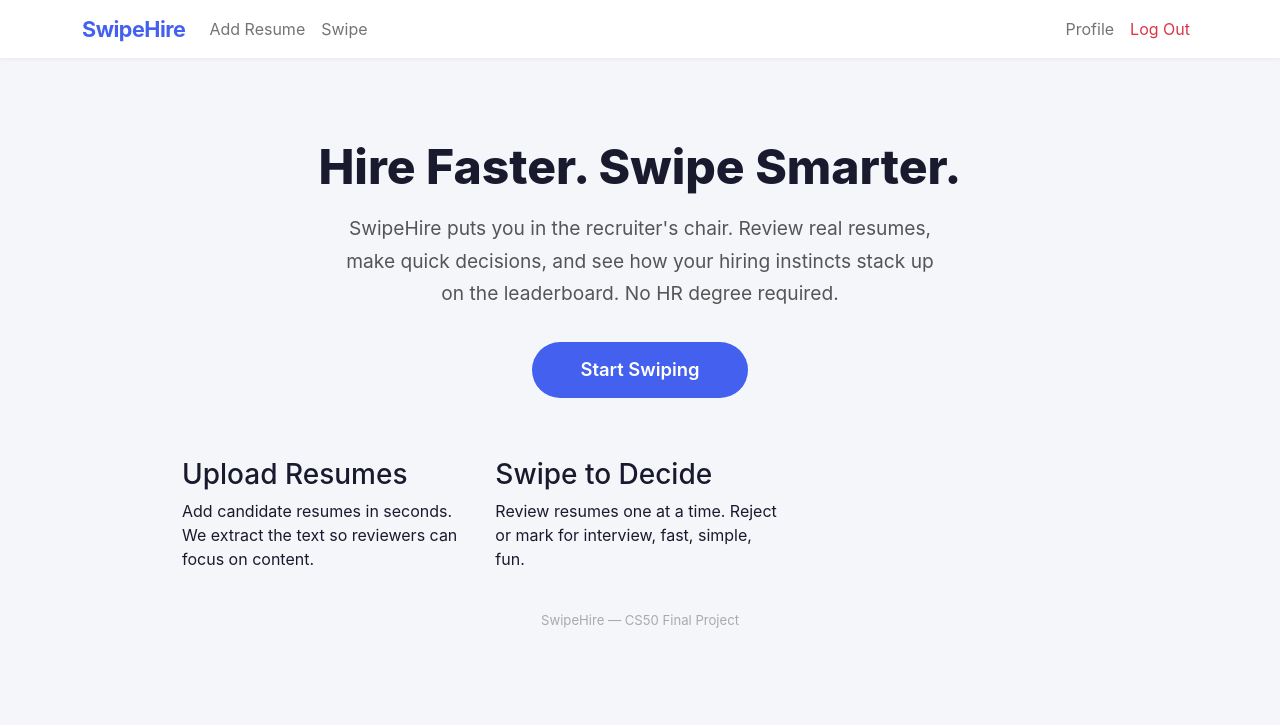
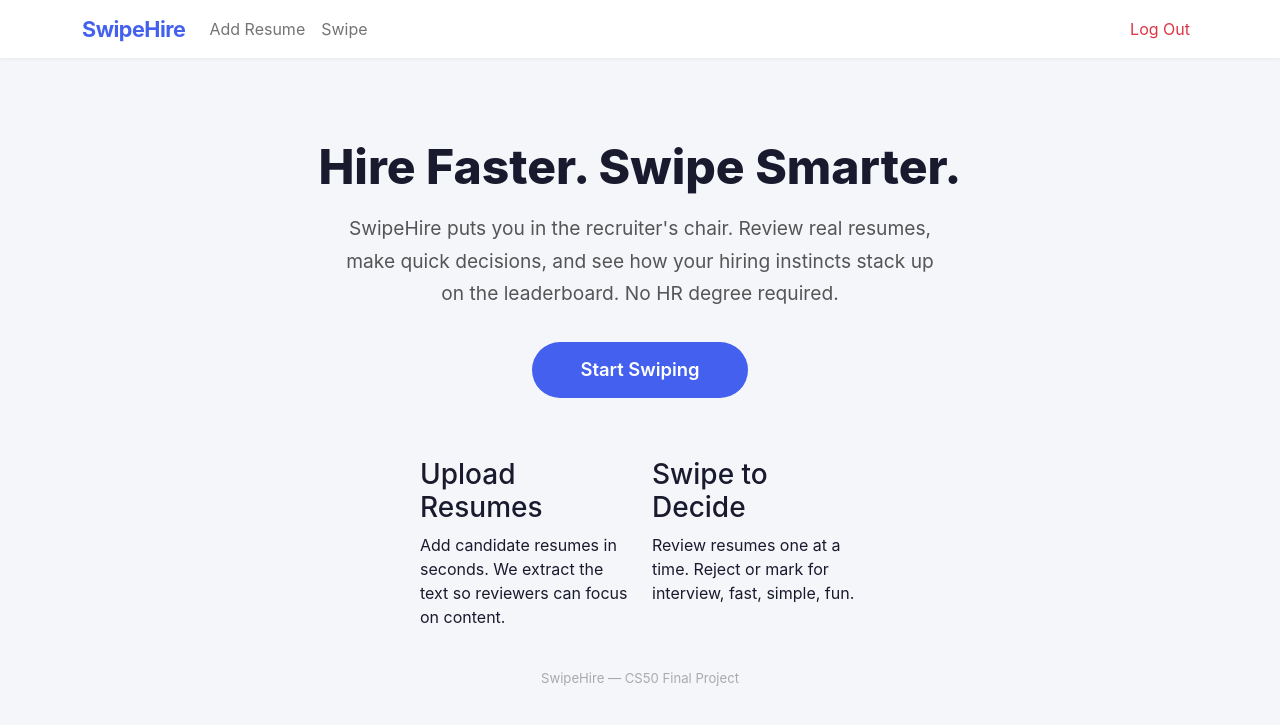
Before and after one commit to K3shavC0des/SwipeHire, a Flask app: page / in a window 1280 px wide. Shown: the top 725 px of the page. Run offline with Flask 3, Linux system fonts and the light colour scheme; the visitor is signed in with stand-in values (Sample User, id 1).

Commit message:
Remove profile page and related routes; update layout and styles for improved UI consistency

```diff
--- a/app.py
+++ b/app.py
@@ -115,16 +115,6 @@ def resumeView(resume_id):
 def swipePage():
     return render_template("swipe.html")
 
-
-@app.route("/profile")
-@loginRequired
-def profilePage():
-    rows = dbe("SELECT username FROM users WHERE id = ?", (session["user_id"],))
-    username = rows[0]["username"] if rows else "Unknown"
-    resumes = dbe("SELECT id, name, role, created_at FROM resumes WHERE user_id = ? ORDER BY created_at DESC", (session["user_id"],))
-    return render_template("profile.html", ProfileName=username, resumes=resumes)
-
-
 @app.route("/api/next-resume")
 @loginRequired
 def nextResume():
--- a/static/styles.css
+++ b/static/styles.css
@@ -58,9 +58,9 @@ html, body {
 }
 
 .features {
-    margin: auto 100px;
-    flex: auto;
-    justify-content: center;
+    max-width: 720px;
+    margin: 0 auto;
+    padding: 0 24px;
 }
 
 .features .col {
--- a/templates/index.html
+++ b/templates/index.html
@@ -15,7 +15,7 @@
 </section>
 
 <div class="features">
-    <div class="row g-4">
+    <div class="row g-4 justify-content-center">
         <div class="col-md-4">
             <h3> Upload Resumes</h3>
             <p>Add candidate resumes in seconds. We extract the text so reviewers can focus on content.</p>
--- a/templates/layout.html
+++ b/templates/layout.html
@@ -23,7 +23,6 @@
                         <li class="nav-item"><a class="nav-link" href="/swipe">Swipe</a></li>
                     </ul>
                     <ul class="navbar-nav ms-auto mb-2 mb-md-0">
-                        <li class="nav-item"><a class="nav-link" href="/profile">Profile</a></li>
                         <li class="nav-item"><a class="nav-link text-danger" href="/logout">Log Out</a></li>
                     </ul>
                 {% else %}
```
Also changed, not shown: templates/profile.html (deleted, +0 -24 lines), 1 other file.
